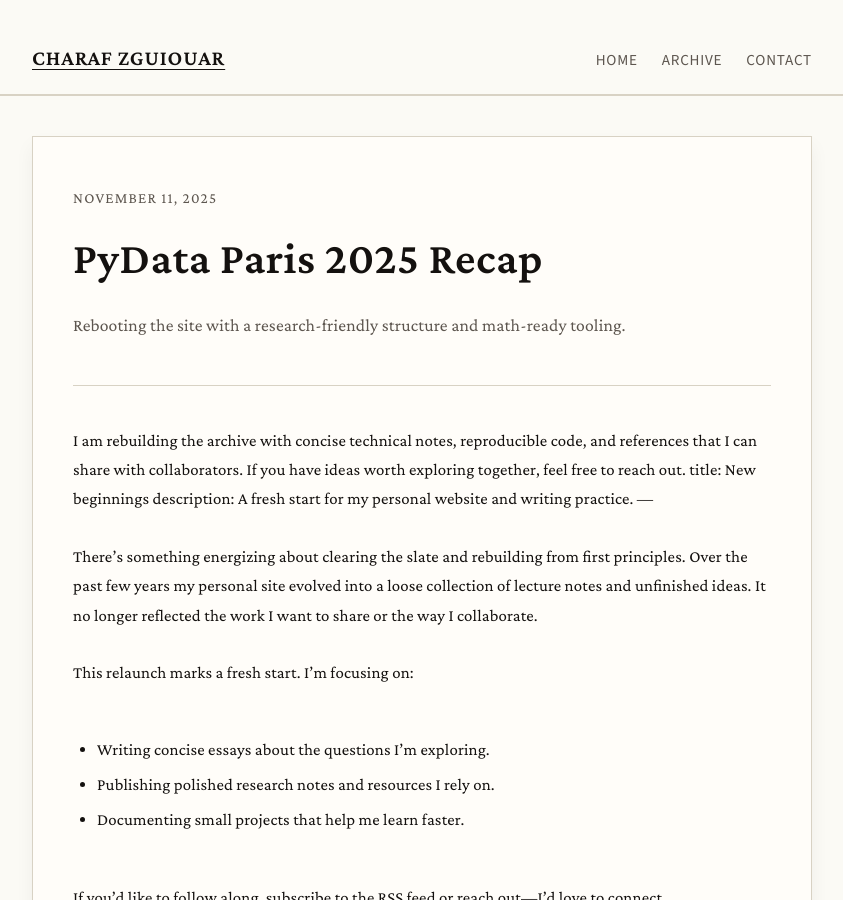
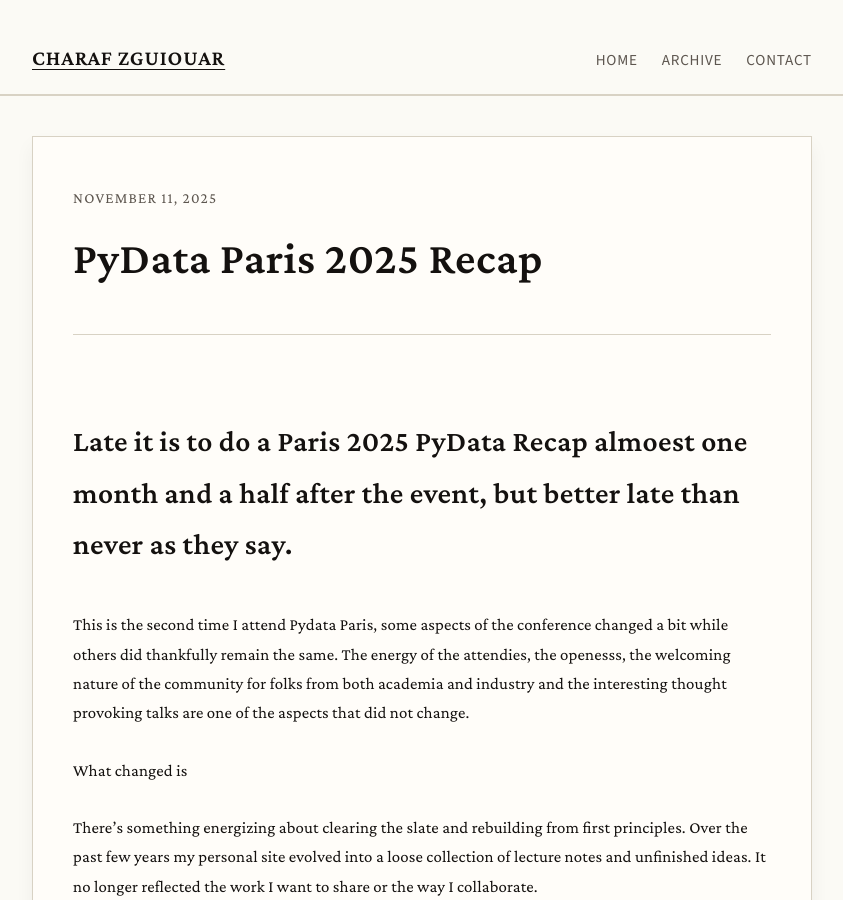
Before and after one commit to zgcharaf/zgcharaf.github.io, a Jekyll site: the page built from _posts/2025-11-11-PyData-Paris-Experience.md, in a window 1280 px wide and 900 px high. Shown: the whole window, without its empty margins (218-1061 px from the left). Built offline with Jekyll 4.4.1, drawn with Linux system fonts in a browser that asks for light colours.

Commit message:
Revise title and description in PyData Paris recap
Updated post title and description for clarity and focus.

```diff
--- a/_posts/2025-11-11-PyData-Paris-Experience.md
+++ b/_posts/2025-11-11-PyData-Paris-Experience.md
@@ -1,14 +1,14 @@
 ---
 layout: post
 title: PyData Paris 2025 Recap
-description: Rebooting the site with a research-friendly structure and math-ready tooling.
+description:
 ---
 
-I am rebuilding the archive with concise technical notes, reproducible code, and references that I
-can share with collaborators. If you have ideas worth exploring together, feel free to reach out.
-title: New beginnings
-description: A fresh start for my personal website and writing practice.
+Late it is to do a Paris 2025 PyData Recap almoest one month and a half after the event, but better late than never as they say.
 ---
+This is the second time I attend Pydata Paris, some aspects of the conference changed a bit while others did thankfully remain the same. The energy of the attendies, the openesss, the welcoming nature of the community for folks from both academia and industry and the interesting thought provoking talks are one of the aspects that did not change.
+
+What changed is
 
 There's something energizing about clearing the slate and rebuilding from first principles. Over the
 past few years my personal site evolved into a loose collection of lecture notes and unfinished
```
